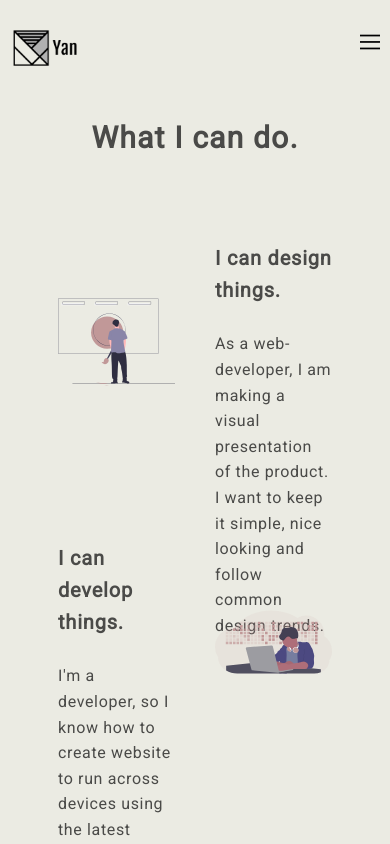
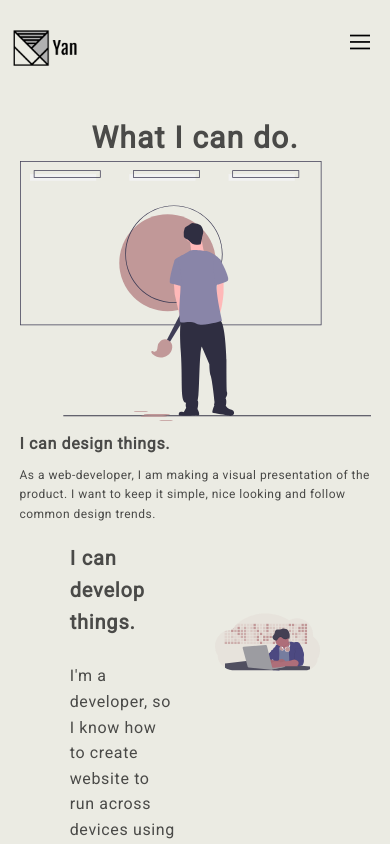
Before and after one commit to ZZZZeta/porfolio-my-site, a React (Create React App) app: page /about in a window 390 px wide. Shown: the top 844 px of the page. Built offline with nearby package versions, Linux system fonts and the light colour scheme.

Commit message:
optimizing for mobile devices

```diff
--- a/src/components/about/Container.js
+++ b/src/components/about/Container.js
@@ -12,6 +12,10 @@ const Wrapper = styled.div`
     display: flex;
     flex-direction: column;
     align-items: center;
+
+    @media ${props => props.theme.mediaQueries.medium} {
+        max-width: 90%;
+    }
 `;
 
 class Container extends Component {
--- a/src/components/about/DesignContainer.js
+++ b/src/components/about/DesignContainer.js
@@ -9,6 +9,10 @@ const Wrapper = styled.div`
     display: flex;
     justify-content: center;
     margin: 5rem auto;
+
+    @media ${props => props.theme.mediaQueries.medium} {
+        flex-direction: column;
+    }
 `;
 
 class DesignContainer extends Component {
--- a/src/components/about/DesignImage.js
+++ b/src/components/about/DesignImage.js
@@ -6,11 +6,15 @@ import designImage from '../../img/design.svg';
 const ImageWrapper = styled.div`
     width: 50%;
     max-width: 30%;
-    height: 100%;
     display: flex;
     justify-content: center;
     align-items: center;
     margin-right: 2rem;
+
+    @media ${props => props.theme.mediaQueries.medium} {
+        width: 100%;
+        max-width: 100%;
+    }
 `;
 
 const StyledImage = styled.img`
--- a/src/components/about/DesignText.js
+++ b/src/components/about/DesignText.js
@@ -4,8 +4,13 @@ import styled from 'styled-components';
 const TextWrapper = styled.div`
     width: 50%;
     max-width: 30%;
-    height: 100%;
     margin-left: 2rem;
+
+    @media ${props => props.theme.mediaQueries.medium} {
+        margin-left: 0rem;
+        width: 100%;
+        max-width: 100%;
+    }
 `;
 
 const StyledTitle = styled.h3`
@@ -13,6 +18,11 @@ const StyledTitle = styled.h3`
     font-weight: 600;
     letter-spacing: 0.04em;
     color: #4a4a48;
+
+    @media ${props => props.theme.mediaQueries.medium} {
+        font-size: 1.6rem;
+        margin-top: 1rem;
+    }
 `;
 
 const StyledText = styled.p`
@@ -21,6 +31,11 @@ const StyledText = styled.p`
     letter-spacing: 0.04em;
     color: #4a4a48;
     margin-top: 2.5rem;
+
+    @media ${props => props.theme.mediaQueries.medium} {
+        font-size: 1.2rem;
+        margin-top: 1rem;
+    }
 `;
 
 const DesignText= () => {
--- a/src/components/common/BurgerMenu.js
+++ b/src/components/common/BurgerMenu.js
@@ -8,7 +8,7 @@ const BurgMenuWrapper = styled.div`
     display: none;
     justify-content: center;
     align-items: center;
-    margin-right: 1rem;
+    margin-right: 2rem;
 
     @media ${props => props.theme.mediaQueries.medium} {
         display: flex;
--- a/src/pages/Home.js
+++ b/src/pages/Home.js
@@ -10,6 +10,10 @@ const HomeWrapper = styled.div`
     flex-direction: column;
     align-items: center;
     justify-content: center;
+
+    @media ${props => props.theme.mediaQueries.medium} {
+        height: 100vh;
+    }
 `;
 
 
```
